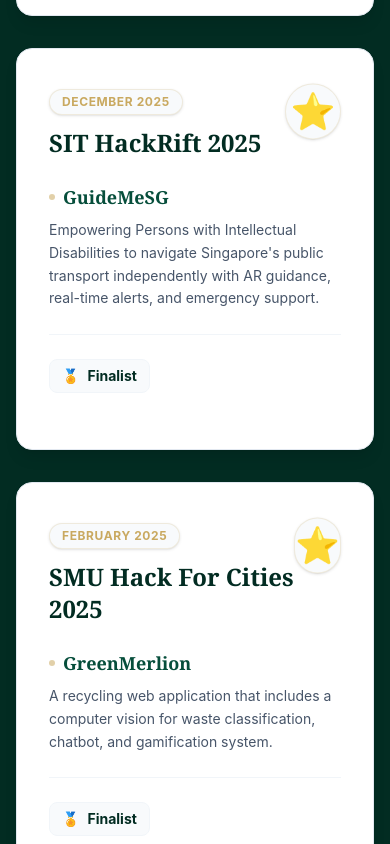
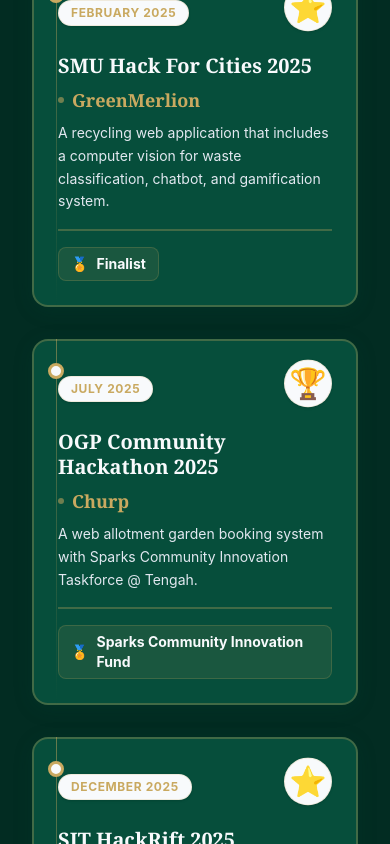
Before and after one commit to ZulfaqarHafez/portfolio_website, a React (Vite) app: page / in a window 390 px wide. Shown: the part 8920-9764 px from the top of the page. Built offline with nearby package versions, Linux system fonts and the light colour scheme.

Commit message:
Refactor Hackathons section to horizontal timeline
Replaces the interactive 3D card grid with a horizontal timeline layout for hackathon entries. Simplifies the card component, improves mobile responsiveness, and updates hackathon data ordering.

```diff
--- a/src/components/Hackathons.tsx
+++ b/src/components/Hackathons.tsx
@@ -1,7 +1,23 @@
-import React, { useRef, useState } from 'react';
-
 const Hackathons = () => {
   const hackathons = [
+    {
+      title: 'Google for Startups Cloud Hackathon Singapore 2022',
+      position: 'Top 20',
+      date: 'May 2022',
+      project: 'CareFall Vision',
+      description:
+        ' computer vision and pose estimation to detect seniors who fell down at home, alerting their caregiver for assistance.',
+      award: '⭐',
+    },
+    {
+      title: 'SMU Hack For Cities 2025',
+      position: 'Finalist',
+      date: 'February 2025',
+      project: 'GreenMerlion',
+      description:
+        'A recycling web application that includes a computer vision for waste classification, chatbot, and gamification system.',
+      award: '⭐',
+    },
     {
       title: 'OGP Community Hackathon 2025',
       position: 'Sparks Community Innovation Fund',
@@ -9,7 +25,6 @@
       project: 'Churp',
       description:
         'A web allotment garden booking system with Sparks Community Innovation Taskforce @ Tengah.',
-      // technologies: ['Python', 'TensorFlow', 'OpenCV', 'FastAPI'],
       award: '🏆',
     },
     {
@@ -19,165 +34,18 @@
       project: 'GuideMeSG',
       description:
         'Empowering Persons with Intellectual Disabilities to navigate Singapore\'s public transport independently with AR guidance, real-time alerts, and emergency support.',
-      // technologies: ['Python', 'Scikit-learn', 'Pandas', 'Streamlit'],
-      award: '⭐',
-    },
-    {
-      title: 'SMU Hack For Cities 2025',
-      position: 'Finalist',
-      date: 'February 2025',
-      project: 'GreenMerlion',
-      description:
-        'A recycling web application that includes a computer vision for waste classification, chatbot, and gamification system.',
-      // technologies: ['Python', 'PyTorch', 'Redis', 'Docker'],
-      award: '⭐',
-    },
-    {
-      title: 'Google for Startups Cloud Hackathon Singapore 2022',
-      position: 'Top 20',
-      date: 'May 2022',
-      project: 'CareFall Vision',
-      description:
-        ' computer vision and pose estimation to detect seniors who fell down at home, alerting their caregiver for assistance.',
-      // technologies: ['Python', 'OpenCV', 'TensorFlow', 'MongoDB'],
       award: '⭐',
     },
   ];
 
-  // Advanced Interactive Card with 3D Tilt & Spotlight
-  const HackathonCard = ({ hack }: { hack: typeof hackathons[0] }) => {
-    const divRef = useRef<HTMLDivElement>(null);
-    const [position, setPosition] = useState({ x: 0, y: 0 });
-    const [opacity, setOpacity] = useState(0);
-    const [rotation, setRotation] = useState({ x: 0, y: 0 });
-
-    const handleMouseMove = (e: React.MouseEvent<HTMLDivElement>) => {
-      if (!divRef.current) return;
-
-      const div = divRef.current;
-      const rect = div.getBoundingClientRect();
-      const x = e.clientX - rect.left;
-      const y = e.clientY - rect.top;
-
-      setPosition({ x, y });
-
-      // Calculate Rotation for 3D Tilt Effect
-      const centerX = rect.width / 2;
-      const centerY = rect.height / 2;
-
-      const rotateX = ((y - centerY) / centerY) * -2; // Max rotation 2deg
-      const rotateY = ((x - centerX) / centerX) * 2;  // Max rotation 2deg
-
-      setRotation({ x: rotateX, y: rotateY });
-    };
-
-    const handleMouseEnter = () => {
-      setOpacity(1);
-    };
-
-    const handleMouseLeave = () => {
-      setOpacity(0);
-      setRotation({ x: 0, y: 0 }); // Reset rotation on leave
-    };
-
-    return (
-      <div
-        ref={divRef}
-        onMouseMove={handleMouseMove}
-        onMouseEnter={handleMouseEnter}
-        onMouseLeave={handleMouseLeave}
-        style={{
-            transform: `perspective(1000px) rotateX(${rotation.x}deg) rotateY(${rotation.y}deg)`,
-            transition: 'transform 0.1s ease-out', // Smooth instantaneous movement
-        }}
-        className="relative overflow-hidden rounded-2xl border border-neutral-200 bg-white px-8 py-10 shadow-lg transition-all duration-500 hover:shadow-2xl hover:scale-[1.02] hover:-translate-y-2 group cursor-pointer card-entrance"
-      >
-        {/* Spotlight Overlay (Gold Glow) */}
-        <div
-          className="pointer-events-none absolute -inset-px opacity-0 transition duration-300 group-hover:opacity-100"
-          style={{
-            opacity,
-            background: `radial-gradient(600px circle at ${position.x}px ${position.y}px, rgba(201, 169, 96, 0.1), transparent 40%)`,
-          }}
-        />
-
-        {/* Border Reveal (Gold) */}
-        <div
-            className="pointer-events-none absolute inset-0 transition duration-300 group-hover:opacity-100"
-            style={{
-                opacity,
-                background: `radial-gradient(600px circle at ${position.x}px ${position.y}px, rgba(201, 169, 96, 0.4), transparent 40%)`,
-                maskImage: 'linear-gradient(black, black), linear-gradient(black, black)',
-                maskClip: 'content-box, border-box',
-                padding: '1px',
-                maskComposite: 'exclude',
-                WebkitMaskComposite: 'xor',
-            }}
-        />
-
-        {/* Card Content */}
-        <div className="relative z-10 h-full flex flex-col transform transition-transform duration-300 group-hover:translate-z-10" style={{ transformStyle: 'preserve-3d' }}>
-          {/* Header */}
-          <div className="flex justify-between items-start mb-6">
-            <div className="flex flex-col">
-              <span className="inline-block self-start px-3 py-1 mb-3 text-xs font-bold tracking-wider uppercase border rounded-full text-accent border-accent/20 bg-luxury-cream shadow-sm">
-                {hack.date}
-              </span>
-              <h3 className="text-2xl font-bold font-serif text-primary transition-colors duration-300 group-hover:text-accent">
-                {hack.title}
-              </h3>
-            </div>
-            {/* Floating Award Icon */}
-            <div
-                className="flex items-center justify-center w-14 h-14 text-4xl bg-luxury-cream rounded-full border border-accent/20 shadow-sm transition-all duration-500 group-hover:scale-125 group-hover:shadow-lg group-hover:rotate-12 animate-float"
-                style={{ transform: `translate(${rotation.y * 3}px, ${rotation.x * 3}px)` }} // Parallax effect
-            >
-              {hack.award}
-            </div>
-          </div>
-
-          <div className="mb-6 flex-grow">
-            <h4 className="text-lg font-semibold text-secondary mb-2 flex items-center gap-2">
-              <span className="w-1.5 h-1.5 rounded-full bg-accent animate-pulse"></span>
-              {hack.project}
-            </h4>
-            <p className="text-neutral-600 leading-relaxed text-sm md:text-base">
-              {hack.description}
-            </p>
-          </div>
-
-          {/* Footer Info */}
-          <div className="pt-6 border-t border-neutral-100 mt-auto">
-            <div className="flex items-center justify-between mb-4">
-              <span className="text-sm font-bold text-primary flex items-center gap-2 bg-neutral-50 px-3 py-1.5 rounded-lg border border-neutral-100">
-                <span className="text-accent">🏅</span> {hack.position}
-              </span>
-            </div>
-
-            {/* <div className="flex flex-wrap gap-2">
-              {hack.technologies.map((tech, i) => (
-                <span
-                  key={i}
-                  className="px-2.5 py-1 text-xs font-medium text-neutral-600 bg-neutral-50 rounded-md border border-neutral-200 transition-all duration-300 group-hover:border-accent/30 group-hover:bg-white group-hover:text-primary group-hover:shadow-sm"
-                >
-                  {tech}
-                </span>
-              ))}
-            </div> */}
-          </div>
-        </div>
-      </div>
-    );
-  };
-
   return (
     <section id="hackathons" className="section-padding bg-primary overflow-hidden">
       <div className="container-custom">
-        <div className="max-w-6xl mx-auto">
+        <div className="max-w-7xl mx-auto">
           {/* Section Title */}
           <div className="text-center mb-12 md:mb-20 relative px-4">
-             {/* Background decorative blur */}
-             <div className="absolute top-1/2 left-1/2 -translate-x-1/2 -translate-y-1/2 w-64 h-64 bg-accent/5 rounded-full blur-3xl -z-10"></div>
+            {/* Background decorative blur */}
+            <div className="absolute top-1/2 left-1/2 -translate-x-1/2 -translate-y-1/2 w-64 h-64 bg-accent/5 rounded-full blur-3xl -z-10"></div>
 
             <h2 className="text-3xl sm:text-4xl md:text-5xl lg:text-6xl font-bold font-serif text-white mb-5 relative inline-block z-10">
               Hackathons
@@ -190,11 +58,60 @@
             </p>
           </div>
 
-          {/* Hackathons Grid */}
-          <div className="grid md:grid-cols-2 gap-8 perspective-1000">
-            {hackathons.map((hack, idx) => (
-              <HackathonCard key={idx} hack={hack} />
-            ))}
+          {/* Horizontal Timeline */}
+          <div className="relative px-4 md:px-0">
+            {/* Timeline Line - Hidden on mobile, shown on md+ */}
+            <div className="hidden md:block absolute top-8 left-0 right-0 h-0.5 bg-gradient-to-r from-transparent via-accent/30 to-transparent"></div>
+
+            {/* Timeline Items */}
+            <div className="flex flex-col md:flex-row md:justify-between gap-8 md:gap-4">
+              {hackathons.map((hack, idx) => (
+                <div key={idx} className="flex-1 relative card-entrance">
+                  {/* Timeline Node */}
+                  <div className="hidden md:flex absolute top-0 left-1/2 -translate-x-1/2 w-4 h-4 rounded-full bg-luxury-cream border-[3px] border-accent z-10 shadow-lg group-hover:scale-125 transition-all duration-300"></div>
+
+                  {/* Card */}
+                  <div className="mt-0 md:mt-12 bg-secondary rounded-2xl p-6 shadow-luxury hover:shadow-luxury-lg transition-all duration-500 transform hover:-translate-y-2 hover:scale-105 border-2 border-accent/30 hover:border-accent/60 group cursor-pointer">
+                    {/* Award Badge */}
+                    <div className="flex items-center justify-between mb-4">
+                      <span className="inline-block px-3 py-1 text-xs font-bold tracking-wider uppercase border rounded-full text-accent border-accent/20 bg-luxury-cream shadow-sm">
+                        {hack.date}
+                      </span>
+                      <div className="flex items-center justify-center w-12 h-12 text-3xl bg-luxury-cream rounded-full border border-accent/20 shadow-sm transition-all duration-500 group-hover:scale-125 group-hover:shadow-lg group-hover:rotate-12 animate-float">
+                        {hack.award}
+                      </div>
+                    </div>
+
+                    {/* Title */}
+                    <h3 className="text-xl font-bold font-serif text-luxury-cream mb-2 leading-tight group-hover:text-accent transition-colors duration-300">
+                      {hack.title}
+                    </h3>
+
+                    {/* Project Name */}
+                    <h4 className="text-lg font-semibold text-accent mb-2 flex items-center gap-2">
+                      <span className="w-1.5 h-1.5 rounded-full bg-accent animate-pulse"></span>
+                      {hack.project}
+                    </h4>
+
+                    {/* Description */}
+                    <p className="text-neutral-200 leading-relaxed text-sm mb-4 group-hover:text-white transition-colors">
+                      {hack.description}
+                    </p>
+
+                    {/* Position Badge */}
+                    <div className="pt-4 border-t-2 border-accent/30">
+                      <span className="text-sm font-bold text-luxury-cream inline-flex items-center gap-2 bg-accent/10 px-3 py-1.5 rounded-lg border border-accent/20">
+                        <span className="text-accent">🏅</span> {hack.position}
+                      </span>
+                    </div>
+                  </div>
+
+                  {/* Connector Line to Timeline (Mobile Vertical) */}
+                  <div className="md:hidden absolute top-0 left-0 w-px h-full bg-gradient-to-b from-accent/50 to-transparent ml-6"></div>
+                  <div className="md:hidden absolute top-6 left-0 w-4 h-4 rounded-full bg-luxury-cream border-[3px] border-accent ml-4"></div>
+                </div>
+              ))}
+            </div>
           </div>
         </div>
       </div>
```
